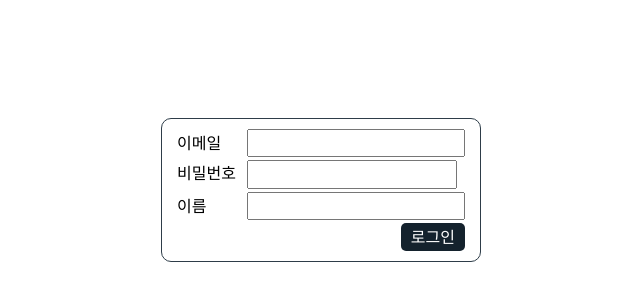
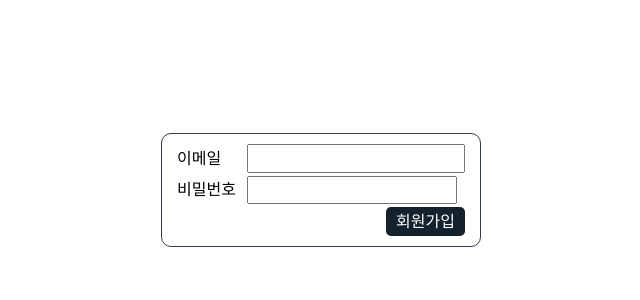
Before and after one commit to danjun-yor/memory-game, a React (Create React App) app: page /login in a window 1280 px wide. Shown: the part 210-510 px from the top of the page, without its empty margins (319-959 px from the left). Built offline with nearby package versions, Linux system fonts and the light colour scheme; a web font is replaced by a local one.

Commit message:
implemented SignInMutation, added useRef

```diff
--- a/src/Pages/Login/index.tsx
+++ b/src/Pages/Login/index.tsx
@@ -1,11 +1,19 @@
-import React, { Component, useState } from "react";
+import React, { Component, useState, useRef } from "react";
 import { gql } from "apollo-boost";
 import { useMutation } from "@apollo/react-hooks";
 import "./styles.scss";
 
 const SIGNUP_MUTATION = gql`
-  mutation SignupMutation($email: String!, $password: String!, $name: String!) {
+  mutation SignUpMutation($email: String!, $password: String!, $name: String!) {
     signUp(email: $email, password: $password, name: $name) {
+      token
+    }
+  }
+`;
+
+const SIGNIN_MUTATION = gql`
+  mutation SignInMutation($email: String!, $password: String!) {
+    signUp(email: $email, password: $password) {
       token
     }
   }
@@ -18,43 +26,90 @@ type TSignUpData = {
 };
 
 export default () => {
-  const [signUp] = useMutation(SIGNUP_MUTATION);
+  const [signUpMutation] = useMutation(SIGNUP_MUTATION);
+  const [signInMutation] = useMutation(SIGNIN_MUTATION);
   const [isLoggedIn, setIsLoggedIn] = useState(false);
+  const emailRef = useRef<HTMLInputElement>(null);
+  const passwordRef = useRef<HTMLInputElement>(null);
+  const nameRef = useRef<HTMLInputElement>(null);
 
-  const onSubmit = async (e: React.FormEvent) => {
-    e.preventDefault();
-
+  const signUp = async () => {
     const {
       data: {
         signUp: { token }
       }
-    } = await signUp({
+    } = await signUpMutation({
       variables: {
-        name: "test",
-        email: "test.email2",
-        password: "test"
+        name: nameRef.current,
+        email: emailRef.current,
+        password: passwordRef.current
       }
     });
     localStorage.setItem("token", token);
   };
 
+  const signIn = async () => {
+    const {
+      data: {
+        signUp: { token }
+      }
+    } = await signInMutation({
+      variables: {
+        name: nameRef.current,
+        email: emailRef.current,
+        password: passwordRef.current
+      }
+    });
+    localStorage.setItem("token", token);
+  };
+
+  const onSubmit = async (e: React.FormEvent) => {
+    e.preventDefault();
+
+    isLoggedIn ? signUp() : signIn();
+  };
+
   return (
     <div className="container login-container">
+      {isLoggedIn ? (
         <form name="sign-in-form" className="sign-in-form" onSubmit={onSubmit}>
           <div className="row">
-          <label htmlFor="id">이메일</label>
-          <input type="text" name="id" id="id" />
+            <label htmlFor="email">이메일</label>
+            <input type="text" name="email" id="email" ref={emailRef} />
           </div>
           <div className="row">
             <label htmlFor="password">비밀번호</label>
-          <input type="password" name="password" id="password" />
+            <input
+              type="password"
+              name="password"
+              id="password"
+              ref={passwordRef}
+            />
           </div>
           <div className="row">
             <label htmlFor="name">이름</label>
-          <input type="text" name="name" id="name" />
+            <input type="text" name="name" id="name" ref={nameRef} />
           </div>
           <input type="submit" className="btn-login" value="로그인" />
         </form>
+      ) : (
+        <form name="sign-in-form" className="sign-in-form" onSubmit={onSubmit}>
+          <div className="row">
+            <label htmlFor="email">이메일</label>
+            <input type="text" name="email" id="email" ref={emailRef} />
+          </div>
+          <div className="row">
+            <label htmlFor="password">비밀번호</label>
+            <input
+              type="password"
+              name="password"
+              id="password"
+              ref={passwordRef}
+            />
+          </div>
+          <input type="submit" className="btn-signup" value="회원가입" />
+        </form>
+      )}
     </div>
   );
 };
--- a/src/Pages/Login/styles.scss
+++ b/src/Pages/Login/styles.scss
@@ -27,7 +27,8 @@
       }
     }
 
-    .btn-login {
+    .btn-login,
+    .btn-signup {
       @include button;
       float: right;
     }
--- a/src/styles.scss
+++ b/src/styles.scss
@@ -42,7 +42,6 @@ main {
 
   @include media(">tablet") {
     width: 691px;
-    height: 691px;
     margin: 0 auto;
   }
 }
```
Lines whose indentation alone changed are shown as unchanged.
